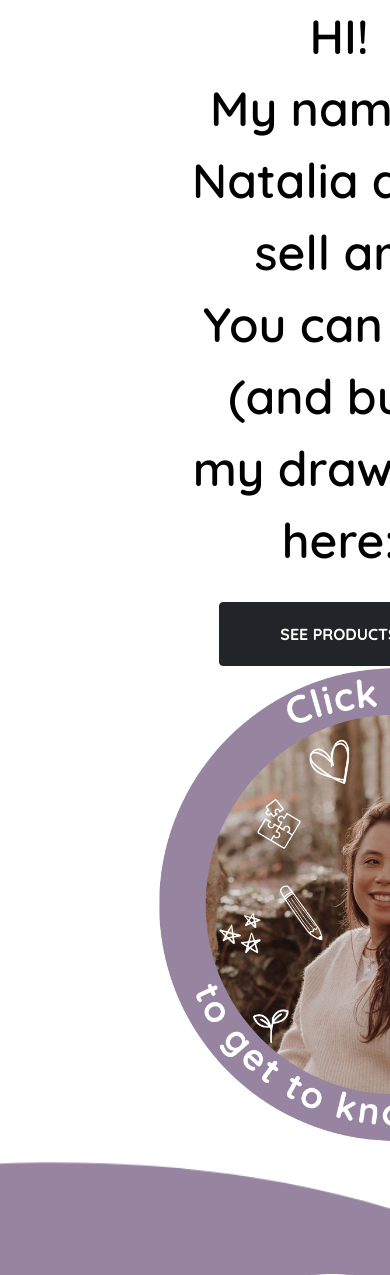
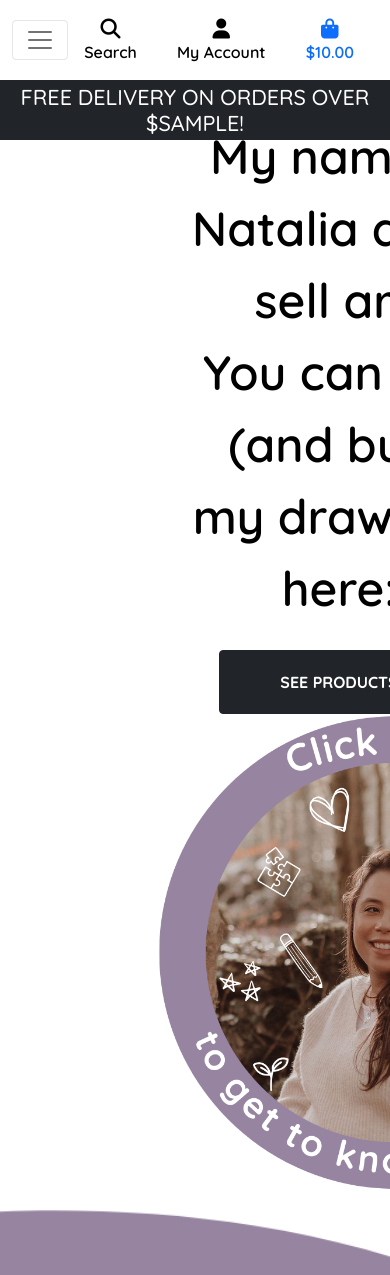
Before and after one commit to Nathisaraujo/project5, a Django app: template home/templates/home/home_page.html in a window 390 px wide; the page is wider, and only the part inside the window is pictured. Shown: the top 1275 px of that part. Run offline with Django 3.2, Linux system fonts and the light colour scheme; the template is opened without the code that fills it: most values are stand-ins (such as "Sample title", 1, 10 or a date in 2020); some web fonts are replaced.

Commit message:
added mobile header and main navbar

```diff
--- a/home/templates/home/home_page.html
+++ b/home/templates/home/home_page.html
@@ -12,7 +12,7 @@
 {% block content %}
 
     <!-- home page first section -->
-    <div class="container-fluid fst-section">
+    <div class="container-fluid fst-section mt-5">
         <div class="row">
             <div class="col text-center">
                 <p><span class="text-uppercase">Hi!<br></span> My name is Natalia and I sell art! <br> You can see (and buy) <br>my drawings here:</p>
--- a/templates/base.html
+++ b/templates/base.html
@@ -96,6 +96,20 @@
           </ul>
         </div>
       </div>
+      <div class="row bg-white">
+        <nav class="navbar navbar-expand-lg navbar-light w-100">
+          <button class="navbar-toggler" type="button" data-toggle="collapse" data-target="#main-nav" aria-controls="main-nav" aria-expanded="false" aria-label="Toggle navigation">
+            <span class="navbar-toggler-icon"></span>
+          </button>
+          {% include 'includes/mobile-top-header.html' %}
+          {% include 'includes/main-nav.html' %}
+        </nav>
+      </div>
+      <div id="delivery-banner" class="row text-center">
+        <div class="col bg-dark text-white">
+          <h4 class="logo-font my-1">Free delivery on orders over ${{ free_shipping_threshold }}!</h4>
+        </div>
+      </div>
     </header>
 
     {% if messages %}
--- /dev/null
+++ b/templates/includes/main-nav.html
@@ -0,0 +1,57 @@
+<div class="collapse navbar-collapse" id="main-nav">
+    <ul class="navbar-nav me-auto mx-auto">
+        <li class="nav-item dropdown">
+            <a class="logo-font font-weight-bold nav-link text-black me-5" href="#" id="all-products-link" role="button" data-bs-toggle="dropdown" aria-expanded="false">
+                All Products
+            </a>
+            <ul class="dropdown-menu border-0" aria-labelledby="all-products-link">
+                <li><a href="#" class="dropdown-item">By Price</a></li>
+                <li><a href="#" class="dropdown-item">By Rating</a></li>
+                <li><a href="#" class="dropdown-item">By Category</a></li>
+                <li><a href="#" class="dropdown-item">All Products</a></li>
+            </ul>
+        </li>
+
+        <li class="nav-item dropdown">
+            <a class="logo-font font-weight-bold nav-link text-black me-5" href="#" id="clothing-link" role="button" data-bs-toggle="dropdown" aria-expanded="false">
+                Canvas
+            </a>
+            <ul class="dropdown-menu border-0" aria-labelledby="clothing-link">
+                <li><a href="#" class="dropdown-item">Lanscape</a></li>
+                <li><a href="#" class="dropdown-item">Pessoas</a></li>
+                <li><a href="#" class="dropdown-item">Animals</a></li>
+                <li><a href="#" class="dropdown-item">St. Patrick's Day</a></li>
+            </ul>
+        </li>
+
+        <li class="nav-item dropdown">
+            <a class="logo-font font-weight-bold nav-link text-black me-5" href="#" id="homeware-link" role="button" data-bs-toggle="dropdown" aria-expanded="false">
+                Cards
+            </a>
+            <ul class="dropdown-menu border-0" aria-labelledby="homeware-link">
+                <li><a href="#" class="dropdown-item">Birthday</a></li>
+                <li><a href="#" class="dropdown-item">Christmas</a></li>
+                <li><a href="#" class="dropdown-item">St. Patrick's Day</a></li>
+                <li><a href="#" class="dropdown-item">Valentine's Day</a></li>
+                <li><a href="#" class="dropdown-item">Easter</a></li>
+                <li><a href="#" class="dropdown-item">Others/all</a></li>
+            </ul>
+        </li>
+
+        <li class="nav-item dropdown">
+            <a class="logo-font font-weight-bold nav-link text-black" href="#" id="specials-link" role="button" data-bs-toggle="dropdown" aria-expanded="false">
+                Personalised Designs
+            </a>
+            <ul class="dropdown-menu border-0" aria-labelledby="specials-link">
+                <li><a href="#" class="dropdown-item">What it is</a></li>
+                <li><a href="#" class="dropdown-item">Order</a></li>
+            </ul>
+        </li>
+
+        <li class="nav-item dropdown">
+            <a class="logo-font font-weight-bold nav-link text-black" href="#" id="specials-link" role="button" data-bs-toggle="dropdown" aria-expanded="false">
+                Special Offers
+            </a>
+        </li>
+    </ul>
+</div>
--- /dev/null
+++ b/templates/includes/mobile-top-header.html
@@ -0,0 +1,58 @@
+<li class="list-inline-item">
+    <a class="text-black nav-link d-block d-lg-none" href="#" id="mobile-search" role="button" data-bs-toggle="dropdown" aria-haspopup="true" aria-expanded="false">
+        <div class="text-center">
+            <div><i class="fas fa-search fa-lg"></i></div>
+            <p class="my-0">Search</p>
+        </div>
+    </a>
+    <div class="dropdown-menu border-0 w-100 p-3 rounded-0 my-0" aria-labelledby="mobile-search">
+        <form class="form" method="GET" action="">
+            <div class="input-group w-100">
+                <input class="form-control border border-black rounded-0" type="text" name="q" placeholder="Search our site">
+                <div class="input-group-append">
+                    <button class="form-control form-control btn btn-black border border-black rounded-0" type="submit">
+                        <span class="icon">
+                            <i class="fas fa-search"></i>
+                        </span>
+                    </button>
+                </div>
+            </div>
+        </form>
+    </div>
+</li>
+
+<li class="list-inline-item dropdown">
+    <a class="text-black nav-link d-block d-lg-none" href="#" id="user-options" role="button" data-bs-toggle="dropdown" aria-haspopup="true" aria-expanded="false">
+        <div class="text-center">
+            <div><i class="fas fa-user fa-lg"></i></div>
+            <p class="my-0">My Account</p>
+        </div>
+    </a>
+    <div class="dropdown-menu border-0" aria-labelledby="user-options">
+        {% if request.user.is_authenticated %}
+            {% if request.user.is_superuser %}
+                <a href="{% url 'account_logout' %}" class="dropdown-item">Product Management</a>
+            {% endif %}
+            <a href="{% url 'profile' %}" class="dropdown-item">My Profile</a>
+            <a href="{% url 'account_logout' %}" class="dropdown-item">Logout</a>
+        {% else %}
+            <a href="{% url 'account_signup' %}" class="dropdown-item">Register</a>
+            <a href="{% url 'account_login' %}" class="dropdown-item">Login</a>
+        {% endif %}
+    </div>
+</li>
+
+<li class="list-inline-item">
+    <a class="{% if grand_total %}text-primary font-weight-bold{% else %}text-black{% endif %} nav-link d-block d-lg-none" href="">
+        <div class="text-center">
+            <div><i class="fas fa-shopping-bag fa-lg"></i></div>
+            <p class="my-0">
+                {% if grand_total %}
+                    ${{ grand_total|floatformat:2 }}
+                {% else %}
+                    $0.00
+                {% endif %}
+            </p>
+        </div>
+    </a>
+</li>
```
